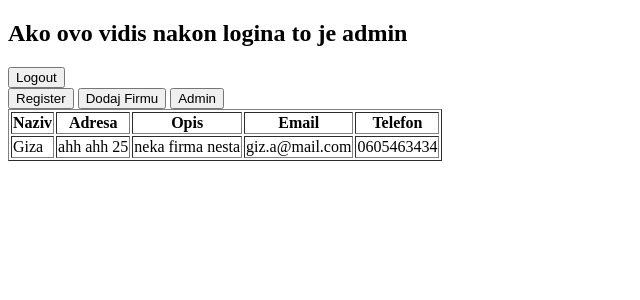
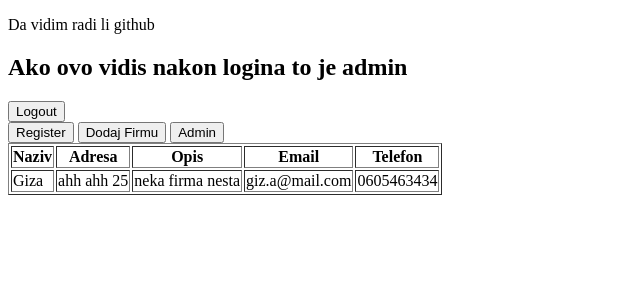
Before and after one commit to AnesDzamba/App, a Django app: page / in a window 1280 px wide. Shown: the top 300 px of the page, without its empty margins (0-640 px from the left). Run offline with Django 4.2, Linux system fonts and the light colour scheme; a user stored in the database is signed in; data comes from the database, SQL or seed files in the repository.

Commit message:
Testiranje home page push

```diff
--- a/verzija1/templates/basic.home.html
+++ b/verzija1/templates/basic.home.html
@@ -6,6 +6,7 @@
     <title>Home</title>
 </head>
 <body>
+    <p>Da vidim radi li github</p>
     <h2>Ako ovo vidis nakon logina to je  {{ user.username }}</h2>
         <a href="">
         <form action="{% url 'logout' %}" method="post">
--- a/verzija1/views.py
+++ b/verzija1/views.py
@@ -10,6 +10,7 @@ def home(request):
     firme = Firma.objects.all()
     return render(request, 'basic.home.html', {'firme': firme})
 
+#Da vidim radi li ovo
 # klasicni register korisnika
 def registracija(request):
     if request.method == 'POST':
```
